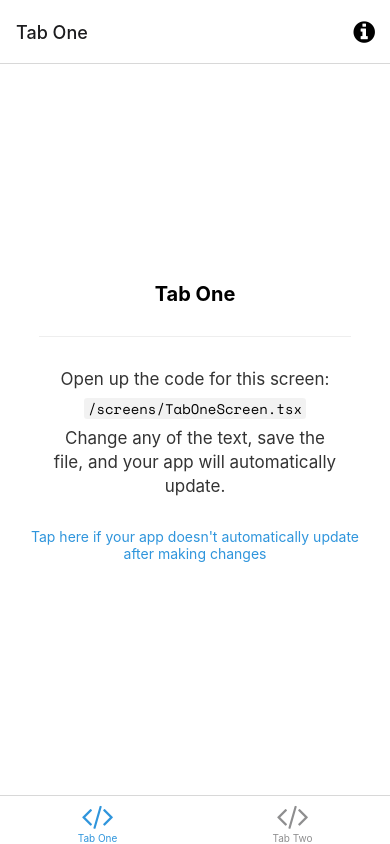
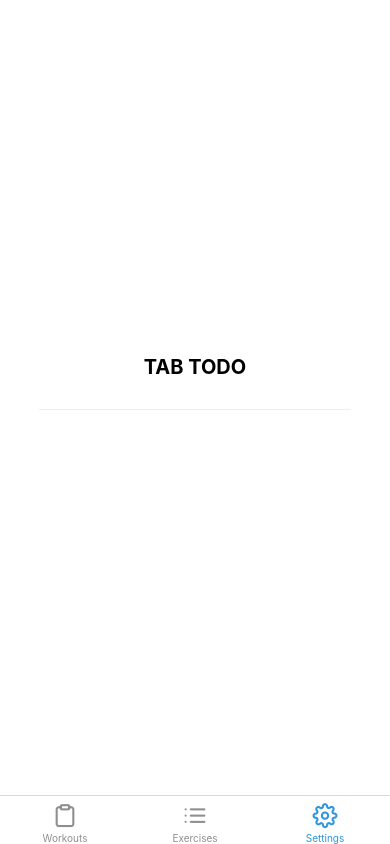
Before and after one commit to didley/strength-log, a React Native app: screen /SettingsTab in a window 390 px wide. Built offline with nearby package versions, Linux system fonts and the light colour scheme; what expo-linking would draw is missing.

Commit message:
Implements initial tabs with tab bar styling

```diff
--- a/src/navigation/index.tsx
+++ b/src/navigation/index.tsx
@@ -3,7 +3,7 @@
  * https://reactnavigation.org/docs/getting-started
  *
  */
-import { FontAwesome } from "@expo/vector-icons";
+import { Feather } from "@expo/vector-icons";
 import { createBottomTabNavigator } from "@react-navigation/bottom-tabs";
 import {
   DarkTheme,
@@ -12,20 +12,17 @@ import {
 } from "@react-navigation/native";
 import { createNativeStackNavigator } from "@react-navigation/native-stack";
 import * as React from "react";
-import { ColorSchemeName, Pressable } from "react-native";
+import { ColorSchemeName } from "react-native";
 
 import Colors from "../constants/Colors";
 import useColorScheme from "../hooks/useColorScheme";
+import { ExercisesTab } from "../screens/ExercisesTab";
 import ModalScreen from "../screens/ModalScreen";
 import NotFoundScreen from "../screens/NotFoundScreen";
-import TabOneScreen from "../screens/TabOneScreen";
-import TabTwoScreen from "../screens/TabTwoScreen";
+import { SettingsTab } from "../screens/SettingsTab";
+import { WorkoutsTab } from "../screens/WokoutsTab";
 import LinkingConfiguration from "./LinkingConfiguration";
-import {
-  RootStackParamList,
-  RootTabParamList,
-  RootTabScreenProps,
-} from "./navigation.types";
+import { RootStackParamList, RootTabParamList } from "./navigation.types";
 
 export default function Navigation({
   colorScheme,
@@ -79,40 +76,43 @@ function BottomTabNavigator() {
 
   return (
     <BottomTab.Navigator
-      initialRouteName="TabOne"
+      initialRouteName="WorkoutsTab"
       screenOptions={{
         tabBarActiveTintColor: Colors[colorScheme].tint,
       }}
     >
       <BottomTab.Screen
-        name="TabOne"
-        component={TabOneScreen}
-        options={({ navigation }: RootTabScreenProps<"TabOne">) => ({
-          title: "Tab One",
-          tabBarIcon: ({ color }) => <TabBarIcon name="code" color={color} />,
-          headerRight: () => (
-            <Pressable
-              onPress={() => navigation.navigate("Modal")}
-              style={({ pressed }) => ({
-                opacity: pressed ? 0.5 : 1,
-              })}
-            >
-              <FontAwesome
-                name="info-circle"
-                size={25}
-                color={Colors[colorScheme].text}
-                style={{ marginRight: 15 }}
-              />
-            </Pressable>
+        name="WorkoutsTab"
+        component={WorkoutsTab}
+        options={{
+          headerTitle: "",
+          headerTransparent: true,
+          tabBarIcon: ({ color }) => (
+            <TabBarIcon name="clipboard" color={color} />
           ),
-        })}
+          tabBarLabel: "Workouts",
+        }}
       />
       <BottomTab.Screen
-        name="TabTwo"
-        component={TabTwoScreen}
+        name="ExercisesTab"
+        component={ExercisesTab}
         options={{
-          title: "Tab Two",
-          tabBarIcon: ({ color }) => <TabBarIcon name="code" color={color} />,
+          headerTitle: "",
+          headerTransparent: true,
+          tabBarIcon: ({ color }) => <TabBarIcon name="list" color={color} />,
+          tabBarLabel: "Exercises",
+        }}
+      />
+      <BottomTab.Screen
+        name="SettingsTab"
+        component={SettingsTab}
+        options={{
+          headerTitle: "",
+          headerTransparent: true,
+          tabBarIcon: ({ color }) => (
+            <TabBarIcon name="settings" color={color} />
+          ),
+          tabBarLabel: "Settings",
         }}
       />
     </BottomTab.Navigator>
@@ -123,8 +123,8 @@ function BottomTabNavigator() {
  * You can explore the built-in icon families and icons on the web at https://icons.expo.fyi/
  */
 function TabBarIcon(props: {
-  name: React.ComponentProps<typeof FontAwesome>["name"];
+  name: React.ComponentProps<typeof Feather>["name"];
   color: string;
 }) {
-  return <FontAwesome size={30} style={{ marginBottom: -3 }} {...props} />;
+  return <Feather size={25} style={{ marginBottom: -3 }} {...props} />;
 }
--- a/src/navigation/navigation.types.tsx
+++ b/src/navigation/navigation.types.tsx
@@ -25,8 +25,9 @@ export type RootStackScreenProps<Screen extends keyof RootStackParamList> =
   NativeStackScreenProps<RootStackParamList, Screen>;
 
 export type RootTabParamList = {
-  TabOne: undefined;
-  TabTwo: undefined;
+  WorkoutsTab: undefined;
+  ExercisesTab: undefined;
+  SettingsTab: undefined;
 };
 
 export type RootTabScreenProps<Screen extends keyof RootTabParamList> =
--- a/src/screens/TabOneScreen.tsx
+++ b/src/screens/ExercisesTab/index.tsx
@@ -1,24 +1,22 @@
 import { StyleSheet } from "react-native";
 
-import EditScreenInfo from "../components/EditScreenInfo";
-import { Text, View } from "../components/Themed";
-import { RootTabScreenProps } from "../navigation/navigation.types";
+import { Text, View } from "../../components/Themed";
+import { RootTabScreenProps } from "../../navigation/navigation.types";
 
-export default function TabOneScreen({
+export const ExercisesTab = ({
   navigation,
-}: RootTabScreenProps<"TabOne">) {
+}: RootTabScreenProps<"ExercisesTab">) => {
   return (
     <View style={styles.container}>
-      <Text style={styles.title}>Tab One</Text>
+      <Text style={styles.title}>TAB TODO</Text>
       <View
         style={styles.separator}
         lightColor="#eee"
         darkColor="rgba(255,255,255,0.1)"
       />
-      <EditScreenInfo path="/screens/TabOneScreen.tsx" />
     </View>
   );
-}
+};
 
 const styles = StyleSheet.create({
   container: {
--- /dev/null
+++ b/src/screens/SettingsTab/index.tsx
@@ -0,0 +1,36 @@
+import { StyleSheet } from "react-native";
+
+import { Text, View } from "../../components/Themed";
+import { RootTabScreenProps } from "../../navigation/navigation.types";
+
+export const SettingsTab = ({
+  navigation,
+}: RootTabScreenProps<"SettingsTab">) => {
+  return (
+    <View style={styles.container}>
+      <Text style={styles.title}>TAB TODO</Text>
+      <View
+        style={styles.separator}
+        lightColor="#eee"
+        darkColor="rgba(255,255,255,0.1)"
+      />
+    </View>
+  );
+};
+
+const styles = StyleSheet.create({
+  container: {
+    flex: 1,
+    alignItems: "center",
+    justifyContent: "center",
+  },
+  title: {
+    fontSize: 20,
+    fontWeight: "bold",
+  },
+  separator: {
+    marginVertical: 30,
+    height: 1,
+    width: "80%",
+  },
+});
--- /dev/null
+++ b/src/screens/WokoutsTab/index.tsx
@@ -0,0 +1,36 @@
+import { StyleSheet } from "react-native";
+
+import { Text, View } from "../../components/Themed";
+import { RootTabScreenProps } from "../../navigation/navigation.types";
+
+export const WorkoutsTab = ({
+  navigation,
+}: RootTabScreenProps<"WorkoutsTab">) => {
+  return (
+    <View style={styles.container}>
+      <Text style={styles.title}>TAB TODO</Text>
+      <View
+        style={styles.separator}
+        lightColor="#eee"
+        darkColor="rgba(255,255,255,0.1)"
+      />
+    </View>
+  );
+};
+
+const styles = StyleSheet.create({
+  container: {
+    flex: 1,
+    alignItems: "center",
+    justifyContent: "center",
+  },
+  title: {
+    fontSize: 20,
+    fontWeight: "bold",
+  },
+  separator: {
+    marginVertical: 30,
+    height: 1,
+    width: "80%",
+  },
+});
```
